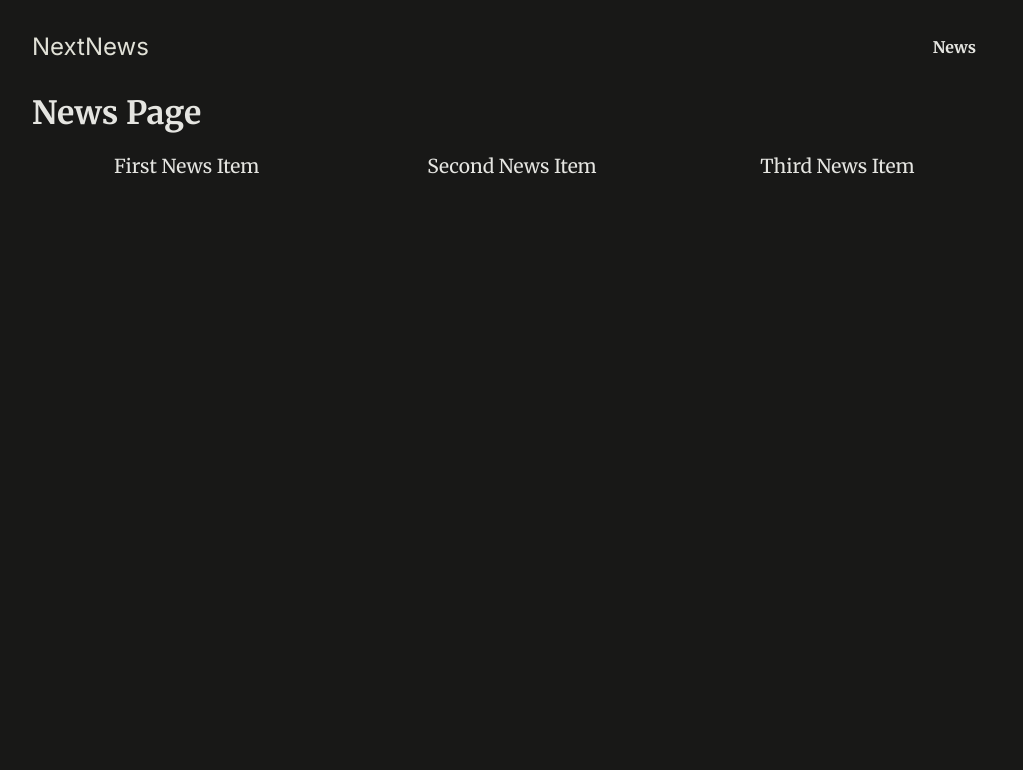
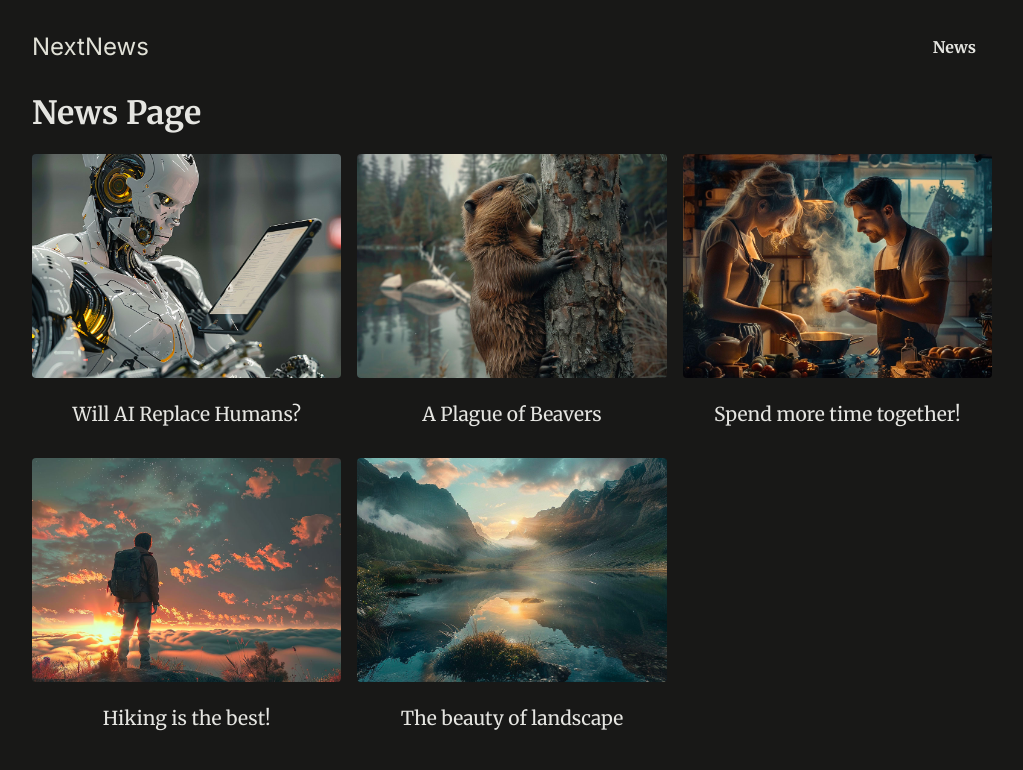
Before and after one commit to AntonioBrasilio/Next, a Next.js app in the folder routes-deep-dive/: page /news in a window 1280 px wide. Shown: the top 770 px of the page, without its empty margins (128-1151 px from the left). Built offline with nearby package versions, Linux system fonts and the light colour scheme.

Commit message:
feat: News styles made

```diff
--- a/routes-deep-dive/app/news/page.js
+++ b/routes-deep-dive/app/news/page.js
@@ -1,19 +1,24 @@
 import Link from 'next/link';
+
+import { DUMMY_NEWS } from '@/dummy-news';
 
 export default function NewsPage() {
     return (
         <div>
             <h1>News Page</h1>
             <ul className="news-list">
-                <li>
-                    <Link href="/news/first-news-item">First News Item</Link>
-                </li>
-                <li>
-                    <Link href="/news/second-news-item">Second News Item</Link>
-                </li>
-                <li>
-                    <Link href="/news/third-news-item">Third News Item</Link>
-                </li>
+                {DUMMY_NEWS &&
+                    DUMMY_NEWS.map((newsItem) => (
+                        <li key={newsItem.id}>
+                            <Link href={`/news/${newsItem.slug}`}>
+                                <img
+                                    src={`/images/news/${newsItem.image}`}
+                                    alt={newsItem.title}
+                                />
+                                <span>{newsItem.title}</span>
+                            </Link>
+                        </li>
+                    ))}
             </ul>
         </div>
     );
```
Also changed, not shown: routes-deep-dive/app/news/[details]/page.js (deleted, +0 -11 lines), routes-deep-dive/app/news/[slug]/page.js (added, +22 -0 lines).
